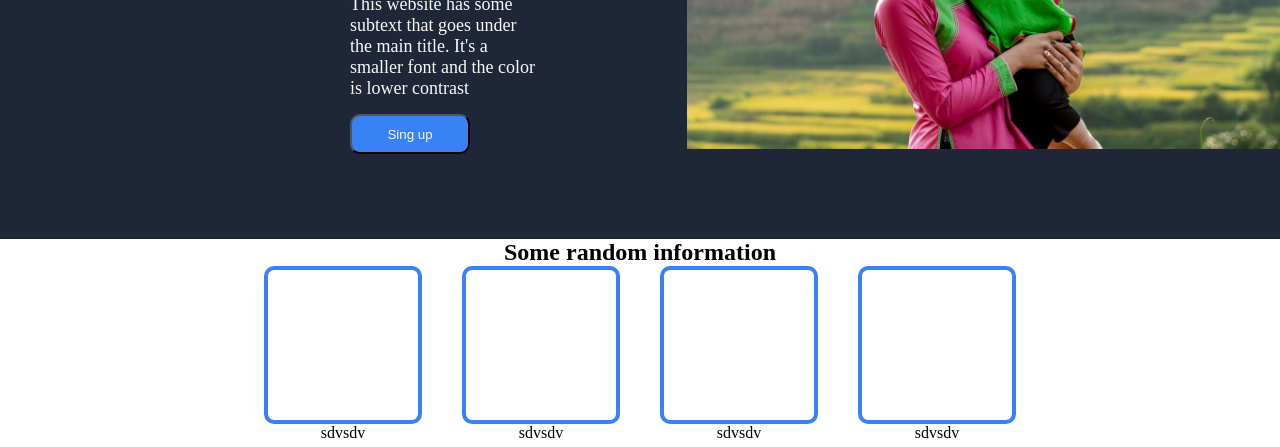
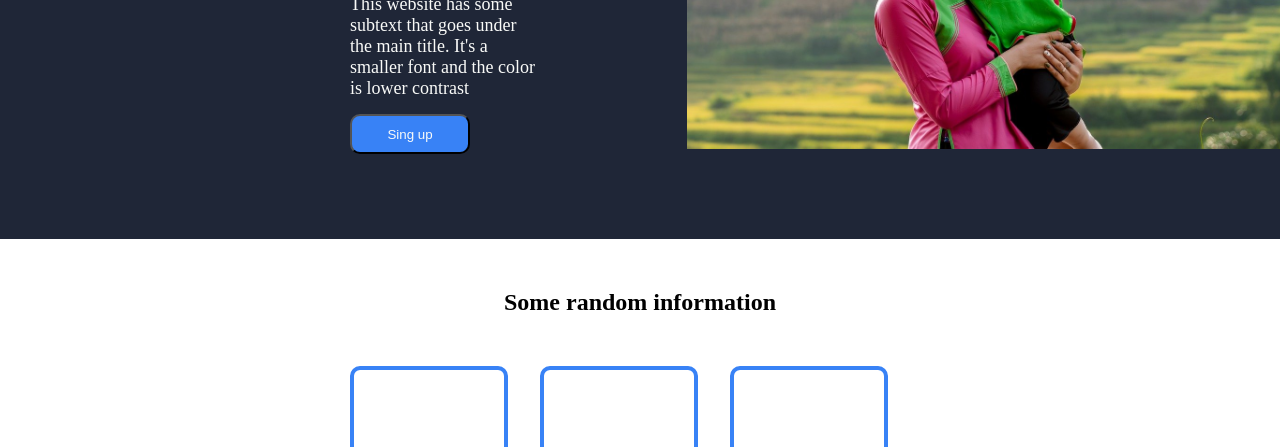
Before and after one commit to nuartxt/landing-page, a plain HTML site: page index.html in a window 1280 px wide. Shown: the part 353-800 px from the top of the page. Drawn offline with Linux system fonts and the light colour scheme.

Commit message:
made 50% body site
made "information" section

```diff
--- a/index.html
+++ b/index.html
@@ -39,7 +39,7 @@
             <ul class="card_side">
                 <li class="card">
                     <div class="box"></div>
-                    <p>sdvsdv</p>
+                    <p>Lorem, ipsum dolor sit amet consectetur adipisicing elit. Consectetur natus tempore iusto eos atque exercitationem, autem dicta saepe omnis commodi!</p>
                 </li>
                 <li class="card">
                     <div class="box"></div>
--- a/main.css
+++ b/main.css
@@ -65,21 +65,31 @@ header {
     flex-shrink: 0;
 }
 
+
+.conteiner_2 {
+    padding: 0px 350px;
+}
+
 .information {
     display: flex;
     flex-direction: column;
     align-items: center;
+    margin-bottom: 100px;
+
 }
 
-.card_side{
-    gap: 40px;
+.information h2 {
+    margin: 50px;
 }
 
-.card{
-    display: flex;
-    justify-content: center;
-    align-items: center;
-    flex-direction: column;
+.card_side {
+    gap: 40px;
+    flex-wrap: wrap;
+}
+
+.card {
+    max-width: 150px;
+    text-align: center;
 }
 
 .box {
```
